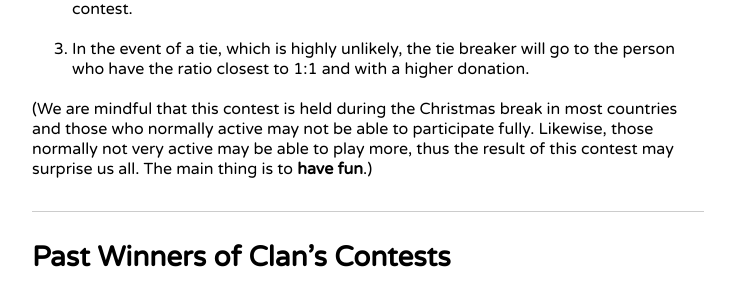
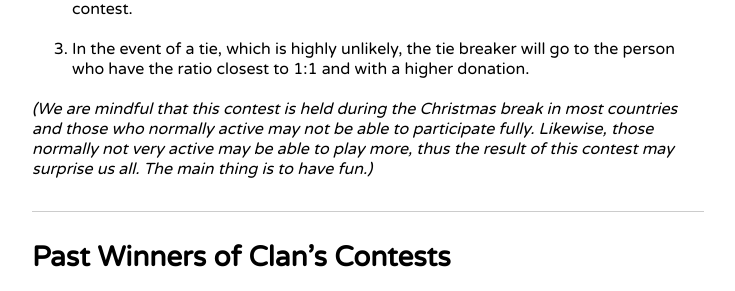
Before and after one commit to himedlooff/DragonSlayersJr, a Jekyll site: the page built from index.md, in a window 1280 px wide and 900 px high, scrolled down 1467 px. Shown: the part 161-452 px from the top of the window, without its empty margins (128-863 px from the left). Built offline with Jekyll 4.4.1, drawn with Linux system fonts in a browser that asks for light colours; Markdown is read by kramdown in place of the engine named in the settings.

```diff
--- a/index.md
+++ b/index.md
@@ -55,7 +55,7 @@ Elder Requirement:  (subjected to change as our clan grow)
 
 3. In the event of a tie, which is highly unlikely, the tie breaker will go to the person who have the ratio closest to 1:1 and with a higher donation.
 
-(We are mindful that this contest is held during the Christmas break in most countries and those who normally active may not be able to participate fully.  Likewise, those normally not very active may be able to play more, thus the result of this contest may surprise us all.  The main thing is to **have fun**.)
+*(We are mindful that this contest is held during the Christmas break in most countries and those who normally active may not be able to participate fully.  Likewise, those normally not very active may be able to play more, thus the result of this contest may surprise us all.  The main thing is to have fun.)*
 
 # Past Winners of Clan's Contests
 
```
